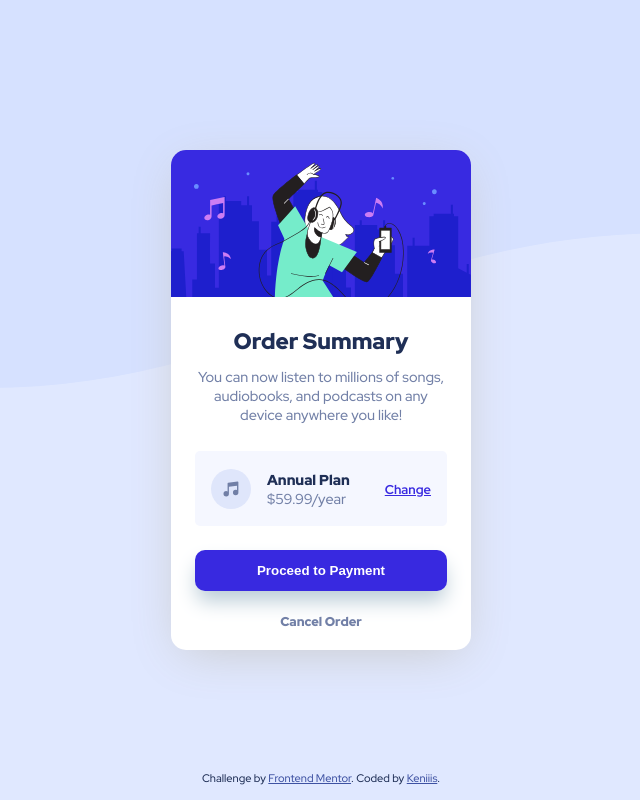
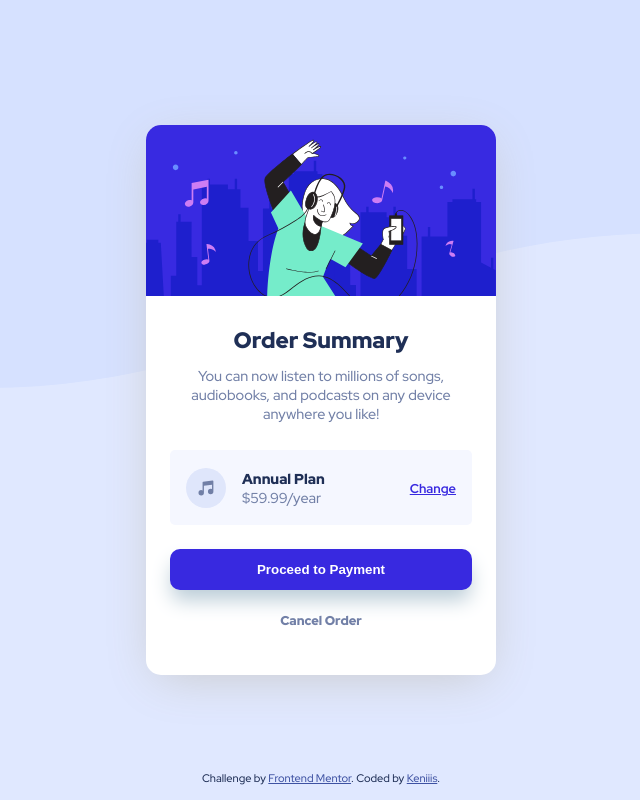
Before and after one commit to keniiis/Order-summary-card, a plain HTML site: page index.html in a window 1280 px wide. Shown: the whole page, without its empty margins (319-959 px from the left). Drawn offline with Linux system fonts and the light colour scheme.

Commit message:
refresh css-final

```diff
--- a/estilos.css
+++ b/estilos.css
@@ -34,12 +34,11 @@ body{
     align-items: center;
     height: 100vh;
     flex-direction: column;
-
 }
 
 .tarjeta{
-    width: 300px;
-    height: 500px;
+    width: 350px;
+    height: 550px;
     background-color: var(--color-blanco);
     border-radius: 15px;
     overflow: hidden;
```
